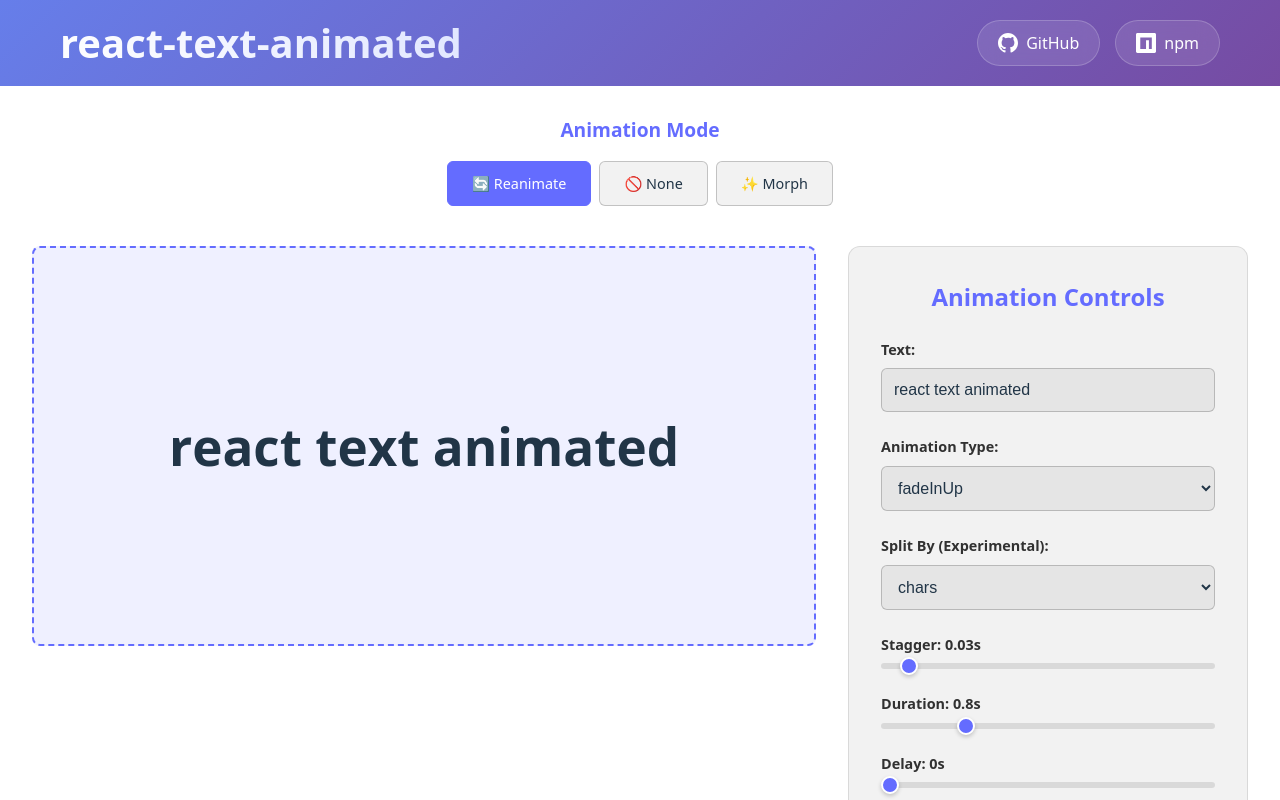
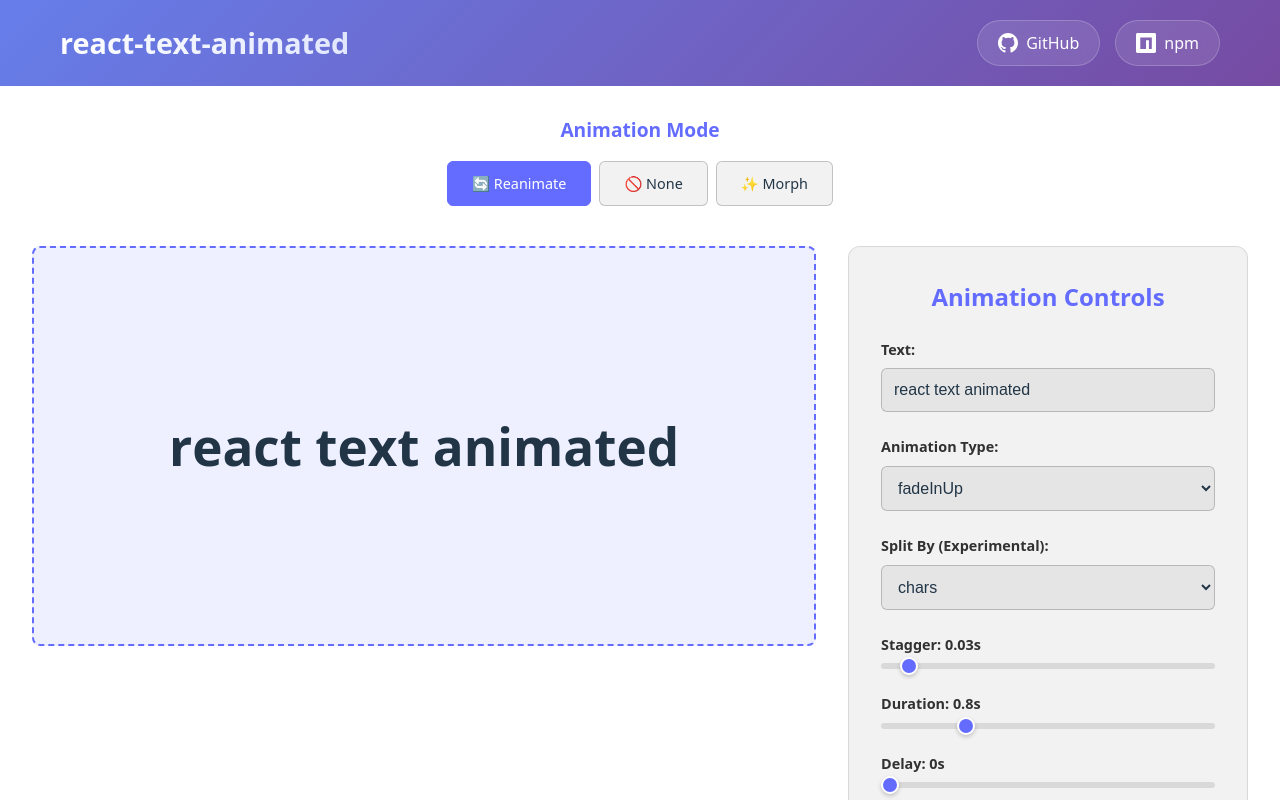
Before and after one commit to gs18004/react-text-animated, a React (Vite) app in the folder apps/playground/: page / in a window 1280 px wide. Shown: the top 800 px of the page. Built offline with nearby package versions, Linux system fonts and the light colour scheme.

Commit message:
design(playground): edit title size

```diff
--- a/apps/playground/src/App.module.css
+++ b/apps/playground/src/App.module.css
@@ -27,7 +27,7 @@
 }
 
 .Title {
-  font-size: 2.5rem;
+  font-size: 1.8rem;
   font-weight: 700;
   margin: 0;
   background: linear-gradient(45deg, #fff, #e0e6ff);
```
